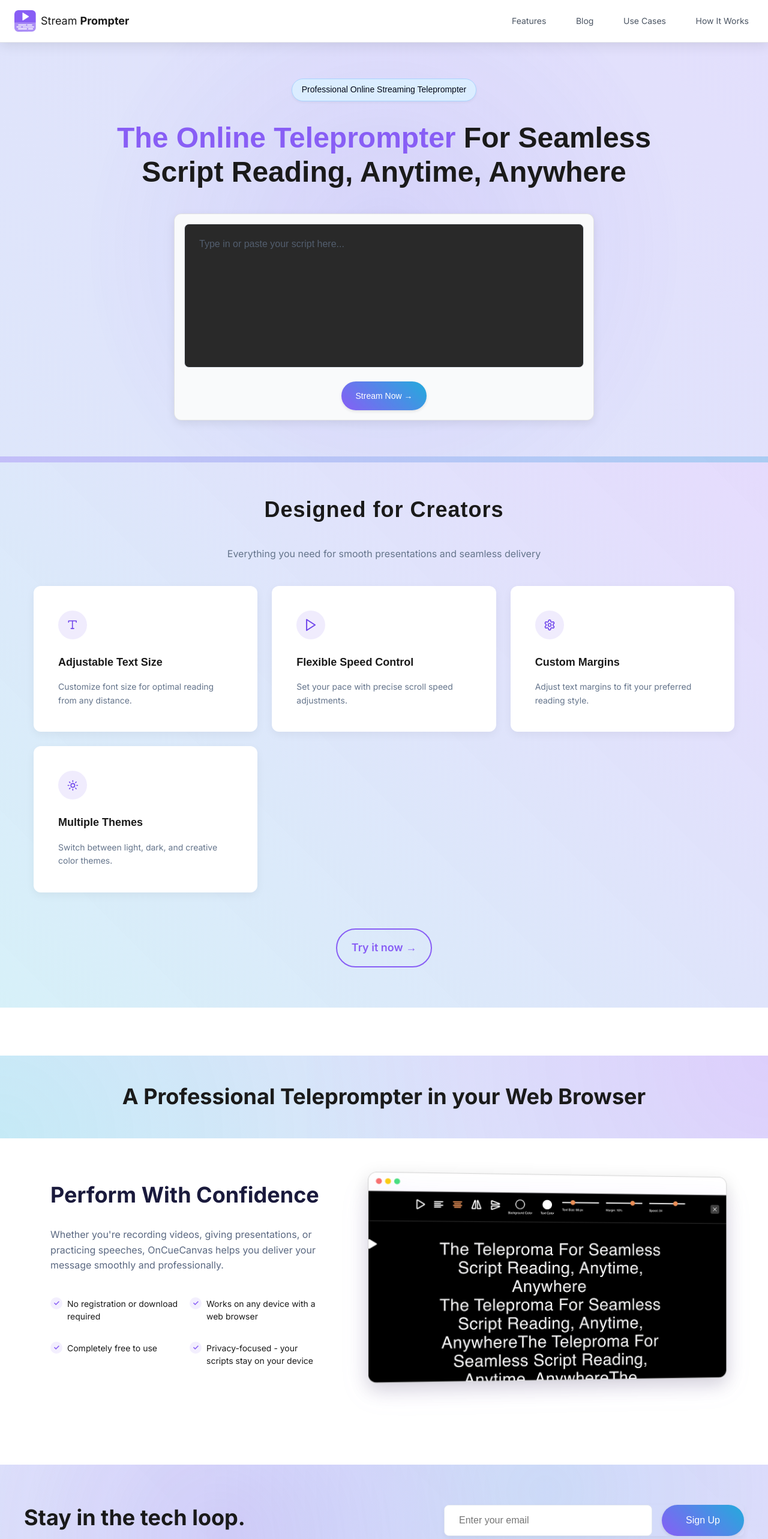
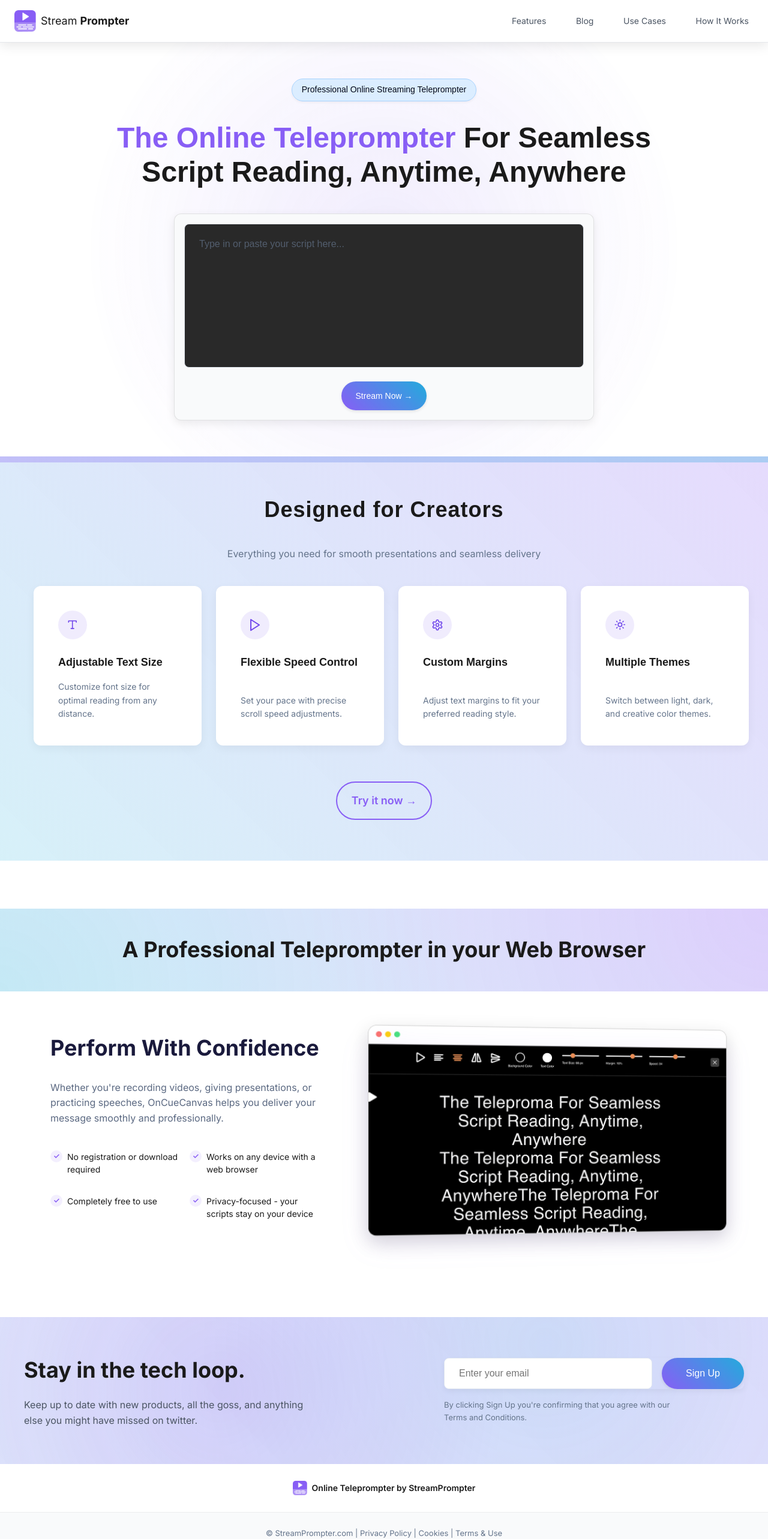
Before and after one commit to manoj633/stream-prompter, a React (Vite) app: page / in a window 1280 px wide. Shown: the top 2566 px of the page at 60% size. Built offline with nearby package versions, Linux system fonts and the light colour scheme; a web font is replaced by a local one.

Commit message:
added powered by section

```diff
--- a/src/pages/HomePage/HomePage.jsx
+++ b/src/pages/HomePage/HomePage.jsx
@@ -166,6 +166,13 @@ const HomePage = () => {
         </form>
       </section>
 
+      <div className={styles.poweredBy}>
+        <div className={styles.footerLogo}>
+          <img src={logoImage} alt="Stream Prompter Logo" />
+          <span>Online Teleprompter by StreamPrompter</span>
+        </div>
+      </div>
+
       <footer className={styles.footer}>
         <p>© StreamPrompter.com | Privacy Policy | Cookies | Terms & Use</p>
       </footer>
--- a/src/pages/HomePage/HomePage.module.css
+++ b/src/pages/HomePage/HomePage.module.css
@@ -223,7 +223,6 @@
     animation: fadeIn 1s ease-out;
     position: relative;
     overflow: hidden;
-    background: var(--gradient-light);
     background-size: 300% 300%;
     animation: gradientShift 15s ease infinite alternate, fadeIn 1s ease-out;
 }
@@ -312,24 +311,7 @@
     transition: all 0.3s ease;
 }
 
-.highlight::after {
-    content: '';
-    position: absolute;
-    bottom: 5px;
-    left: 0;
-    width: 100%;
-    height: 10px;
-    background-color: rgba(136, 94, 245, 0.2);
-    z-index: -1;
-    transform: scaleX(0);
-    transform-origin: bottom right;
-    transition: transform 0.5s ease;
-}
 
-.hero:hover .highlight::after {
-    transform: scaleX(1);
-    transform-origin: bottom left;
-}
 
 /* Teleprompter Box */
 .teleprompterBox {
@@ -498,7 +480,7 @@
 
 .featureGrid {
     display: grid;
-    grid-template-columns: repeat(auto-fit, minmax(280px, 1fr));
+    grid-template-columns: repeat(4, minmax(280px, 1fr));
     gap: var(--spacing-md);
     margin-top: var(--spacing-lg);
     max-width: 1200px;
@@ -951,7 +933,6 @@
     position: relative;
     overflow: hidden;
     margin-top: var(--spacing-xl);
-    margin-bottom: var(--spacing-xl);
     width: 100%;
 }
 
@@ -992,7 +973,6 @@
         align-items: center;
         /* Removed horizontal margins to keep it full width */
         margin-top: var(--spacing-xxl);
-        margin-bottom: var(--spacing-xxl);
     }
 }
 
@@ -1437,12 +1417,64 @@
 }
 
 /* Also remove the related animations since they're no longer needed */
-@keyframes growWidth,
-@keyframes growWidthLeft,
-@keyframes growWidthCenter {
-    /* Empty animations since they won't be used */
+@keyframes growWidth {
+
     from,
     to {
         width: 0;
     }
 }
+
+@keyframes growWidthLeft {
+
+    from,
+    to {
+        width: 0;
+    }
+}
+
+@keyframes growWidthCenter {
+
+    from,
+    to {
+        width: 0;
+    }
+}
+
+
+.poweredBy {
+    display: flex;
+    justify-content: center;
+    height: clamp(3.5rem, 8vw, 5rem);
+    align-items: center;
+    animation: fadeIn 0.8s ease;
+    animation-delay: 0.5s;
+    opacity: 0;
+    animation-fill-mode: forwards;
+}
+
+.footerLogo {
+    display: flex;
+    align-items: center;
+    justify-content: center;
+    transition: transform 0.3s ease;
+}
+
+.footerLogo:hover {
+    transform: translateY(-3px);
+}
+
+.footerLogo img {
+    width: clamp(20px, 5vw, 24px);
+    margin-right: 8px;
+    transition: transform 0.3s ease;
+}
+
+.footerLogo:hover img {
+    transform: rotate(10deg);
+}
+
+.footerLogo span {
+    font-weight: 600;
+    font-size: clamp(0.8rem, 2vw, 14px);
+}
```
